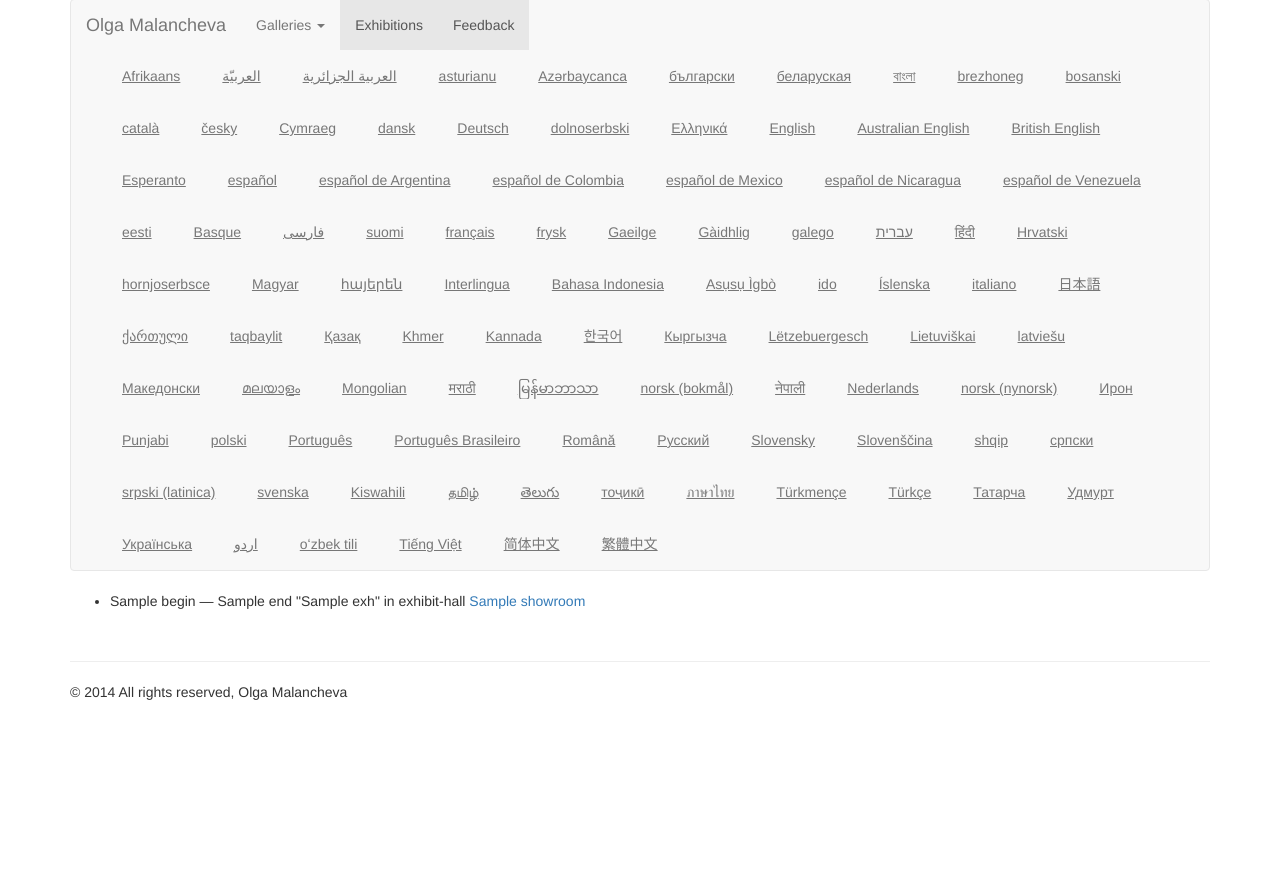
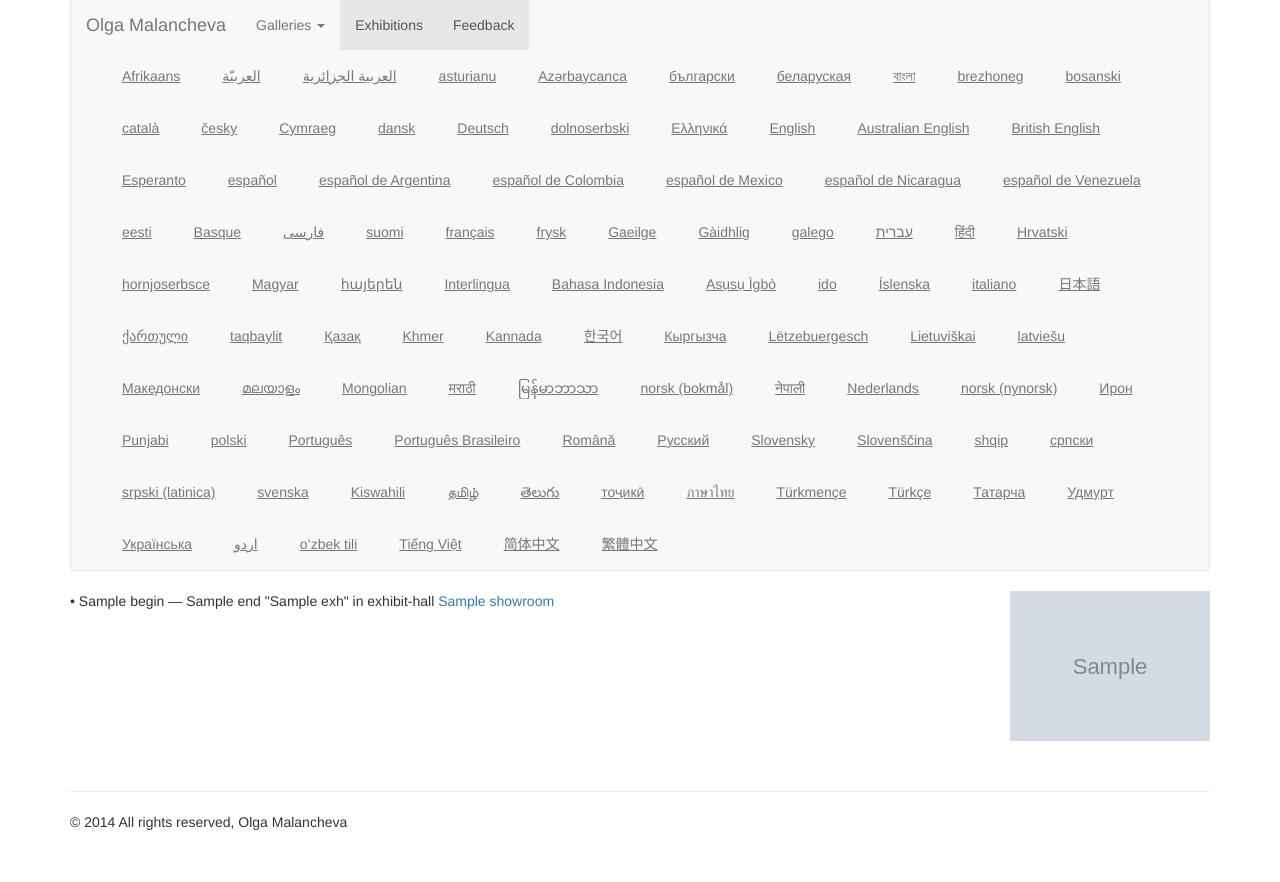
Before and after one commit to hombit/olgart, a Django app: template exhibitions/templates/exhibitions/exhibition_list.html in a window 1280 px wide. Shown: the part 21-903 px from the top of the page. Before the commit the page ends 721 px from the top, so only its background shows below. Run offline with Django 3.2, Linux system fonts and the light colour scheme; the template is opened without the code that fills it: most values are stand-ins (such as "Sample title", 1, 10 or a date in 2020); grey boxes marked "Sample" are stand-in pictures; some libraries are stand-ins or nearby versions.

Commit message:
Show images on exhibition page

```diff
--- a/exhibitions/templates/exhibitions/exhibition_list.html
+++ b/exhibitions/templates/exhibitions/exhibition_list.html
@@ -1,21 +1,26 @@
 {% extends 'base.html' %}
 
 {% load i18n %}
+{% block extrahead %}
+	<link href="{{ STATIC_URL }}css/exhibition.css" rel="stylesheet">
+{% endblock %}
 
 {% block content %}
 	<div class="container">
-		<ul>
-			{% for exh in object_list %}
-				<li>
-				{% trans exh.title as title %}
-				{{ exh.begin }} &mdash; {{ exh.end }} {% blocktrans %}"{{ title }}"{% endblocktrans %} {% trans "in exhibit-hall" %}
+ 		{% for exh in object_list %}
+			{% if exh.image %}
+				<img src="{{ exh.image.url }}" class="exhibition-image" />
+			{% endif %}
+			<p>
+ 				{% trans exh.title as title %}
+ 				{% trans exh.showroom as showroom %}
+				&bull; {{ exh.begin }} &mdash; {{ exh.end }} {% blocktrans %}"{{ title }}"{% endblocktrans %} {% trans "in exhibit-hall" %}
 				{% if exh.showroom_url %}
-					<a href="{{ exh.showroom_url }}">{% trans exh.showroom %}</a>
+					<a href="{{ exh.showroom_url }}">{{ showroom }}</a>
 				{% else %}
-					{% trans exh.showroom %}
+					{{ showroom }}
 				{% endif %}
-				</li>
-			{% endfor %}
-		</ol>
+			</p>
+ 		{% endfor %}
 	</div>
 {% endblock %}
--- /dev/null
+++ b/static/css/exhibition.css
@@ -0,0 +1,7 @@
+img.exhibition-image{
+	float: right;
+	max-width: 75%;
+	max-height: 150px;
+	margin-bottom: 10px;
+	margin-left: 10px;
+}
```
